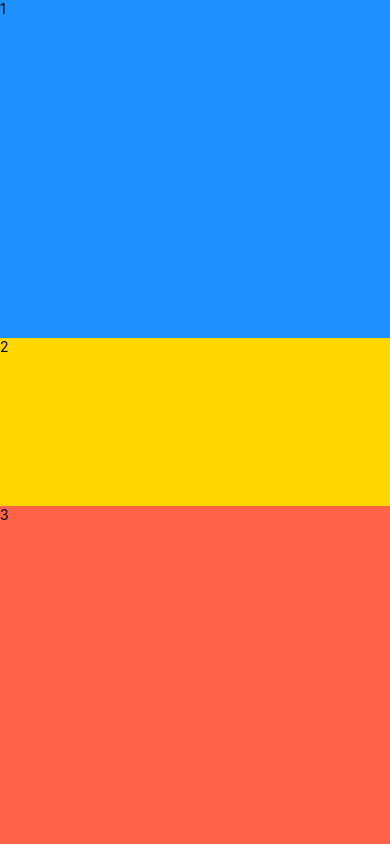
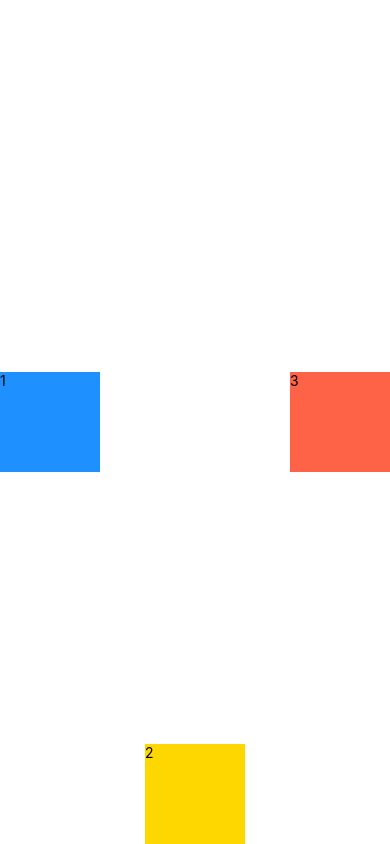
Before and after one commit to iankuratri/learning-react-native, a React Native app in the folder DoneWithIt/: screen / in a window 390 px wide. Built offline with nearby package versions, Linux system fonts and the light colour scheme.

Commit message:
flex, flexDirection, justifyContent, alignItems, alignSelf example added

```diff
--- a/DoneWithIt/Course/02Layout/Flexbox.tsx
+++ b/DoneWithIt/Course/02Layout/Flexbox.tsx
@@ -3,14 +3,29 @@
 
 const Flexbox = () => {
   return (
-    <View style={{ backgroundColor: "#fff", flex: 1 }}>
-      <View style={{ backgroundColor: "dodgerblue", flex: 2 }}>
+    <View
+      style={{
+        backgroundColor: "#fff",
+        flex: 1,
+        flexDirection: "row",
+        justifyContent: "space-between", // Primary axis, Main, Horizontal, X
+        alignItems: "center", // Cross axis, Secondary, Vertical, Y
+      }}
+    >
+      <View style={{ backgroundColor: "dodgerblue", width: 100, height: 100 }}>
         <Text>1</Text>
       </View>
-      <View style={{ backgroundColor: "gold", flex: 1 }}>
+      <View
+        style={{
+          backgroundColor: "gold",
+          width: 100,
+          height: 100,
+          alignSelf: "flex-end",
+        }}
+      >
         <Text>2</Text>
       </View>
-      <View style={{ backgroundColor: "tomato", flex: 2 }}>
+      <View style={{ backgroundColor: "tomato", width: 100, height: 100 }}>
         <Text>3</Text>
       </View>
     </View>
```
